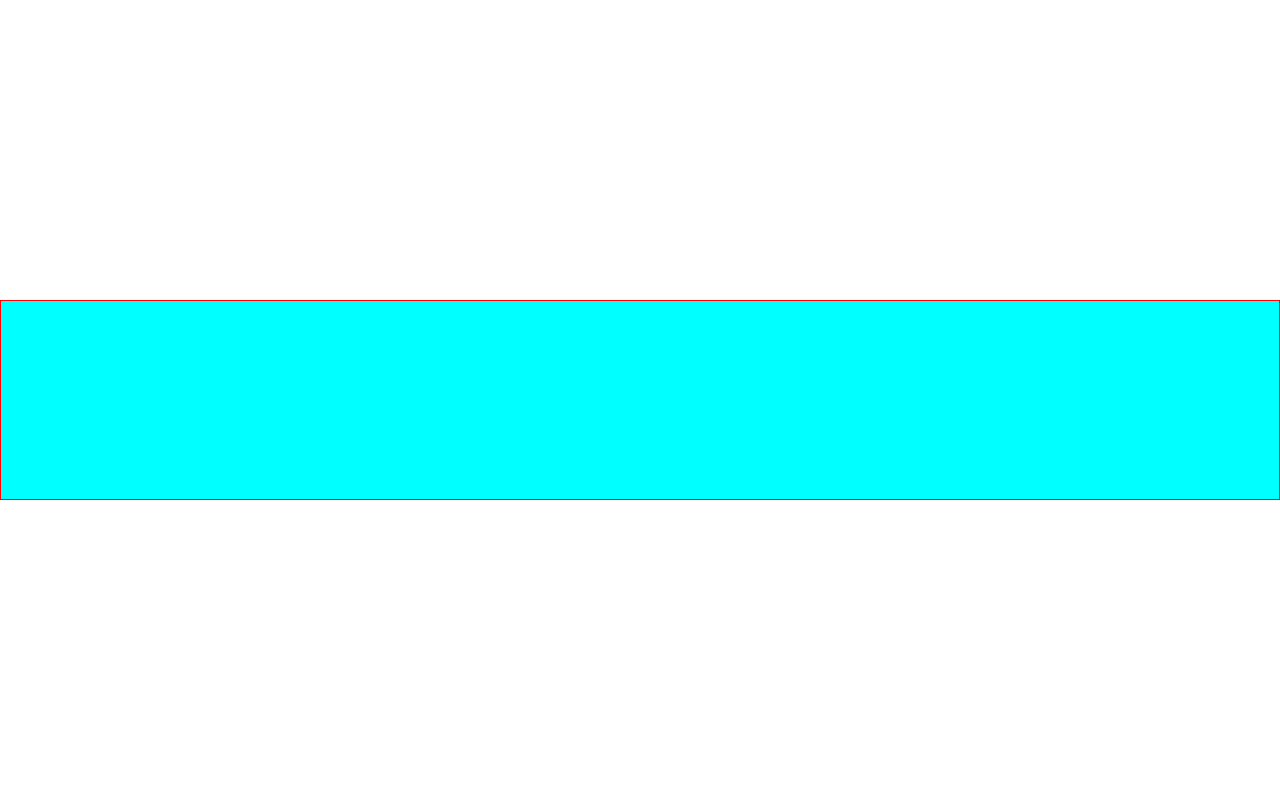
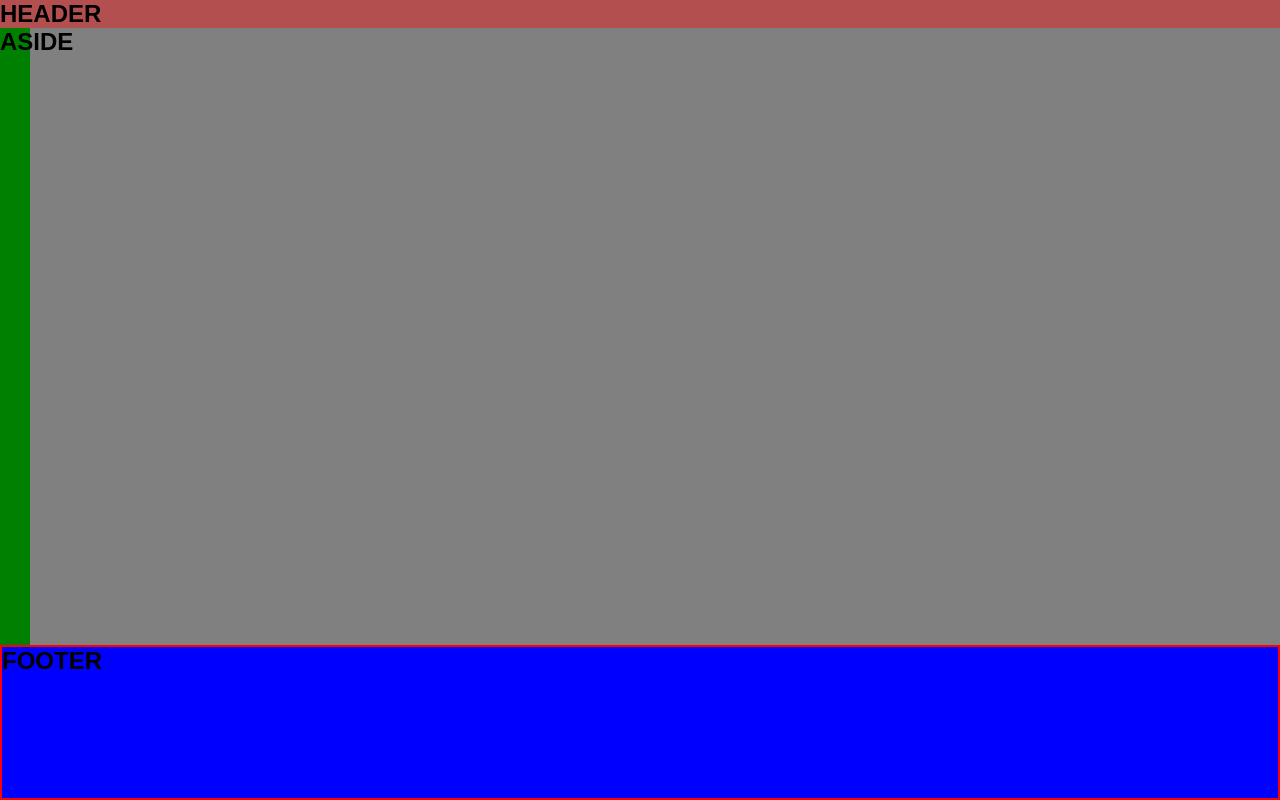
Before and after one commit to Denis-92/html-css-spotifyweb, a plain HTML site: page index.html in a window 1280 px wide. Drawn offline with Linux system fonts and the light colour scheme.

Commit message:
aggiunto bozza struttura

```diff
--- a/css/style.css
+++ b/css/style.css
@@ -23,19 +23,22 @@ body {
     height: 100vh;
     display: flex;
     flex-direction: column;
+    background-color: grey;
 }
 
-.debug footer,
-.debug #web-app {
+.debug footer {
     height: 200px;
-    background-color: aqua;
-    border: 1px solid red;
+    background-color: blue;
+    border: 2px solid red;
 }
 
-#app-wrap {
-    height: 300px;
+.debug header {
+    background-color: rgba(230, 30, 30, 0.5);
 }
 
-footer {
-    background-color: grey;
+.debug aside {
+    display: flex;
+    width: 30px;
+    background-color: green;
+    height: 100%;
 }
--- a/index.html
+++ b/index.html
@@ -13,10 +13,24 @@
 
     <div class="web-app">
 
-        <div id="app-wrap"></div>
+        <main>
+
+            <header>
+                <h2>HEADER</h2>
+            </header>
+
+        </main>
+
+        <aside>
+
+            <h2>ASIDE</h2>
+
+        </aside>
 
         <footer>
-
+            <h2>
+                FOOTER
+            </h2>
         </footer>
 
     </div>
```
